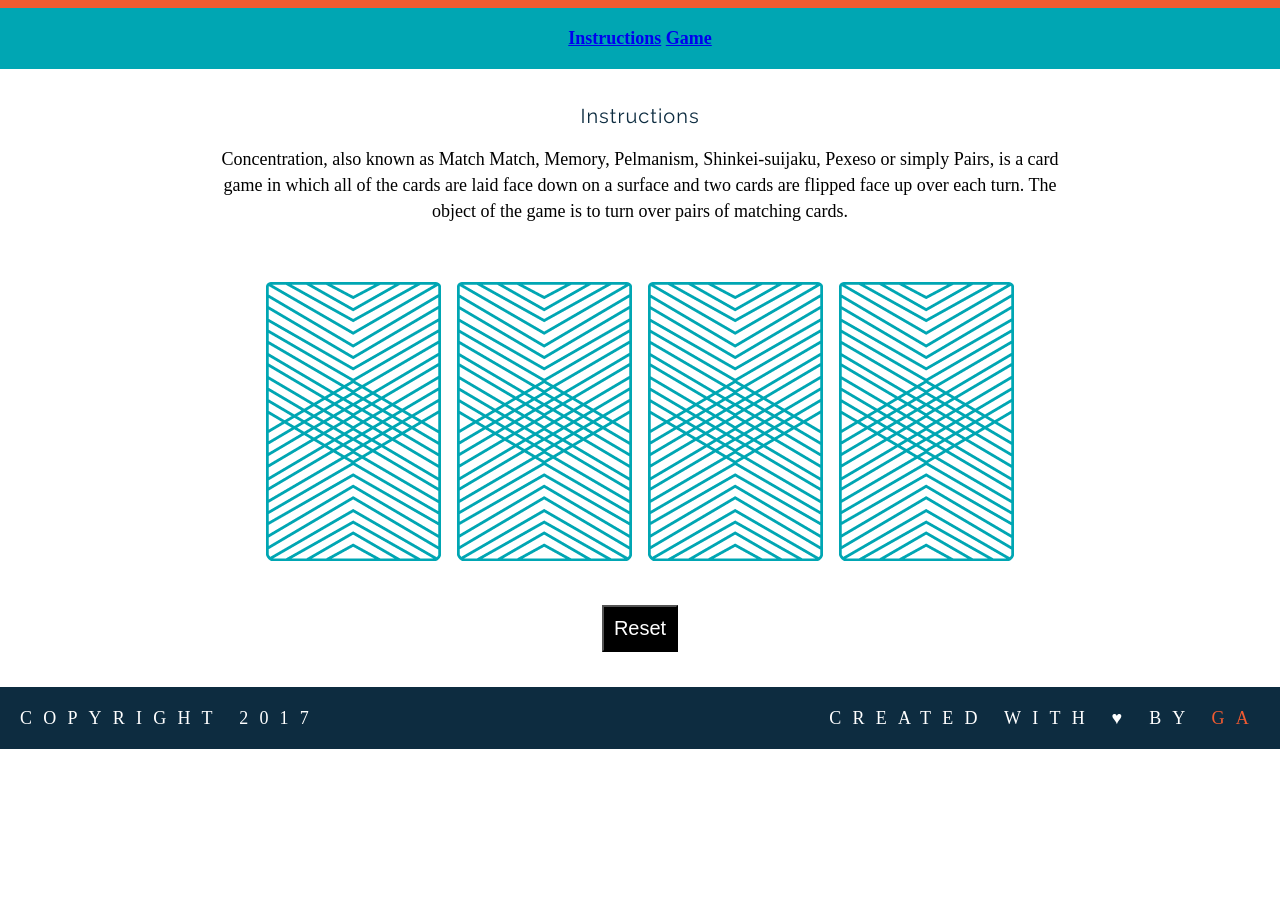
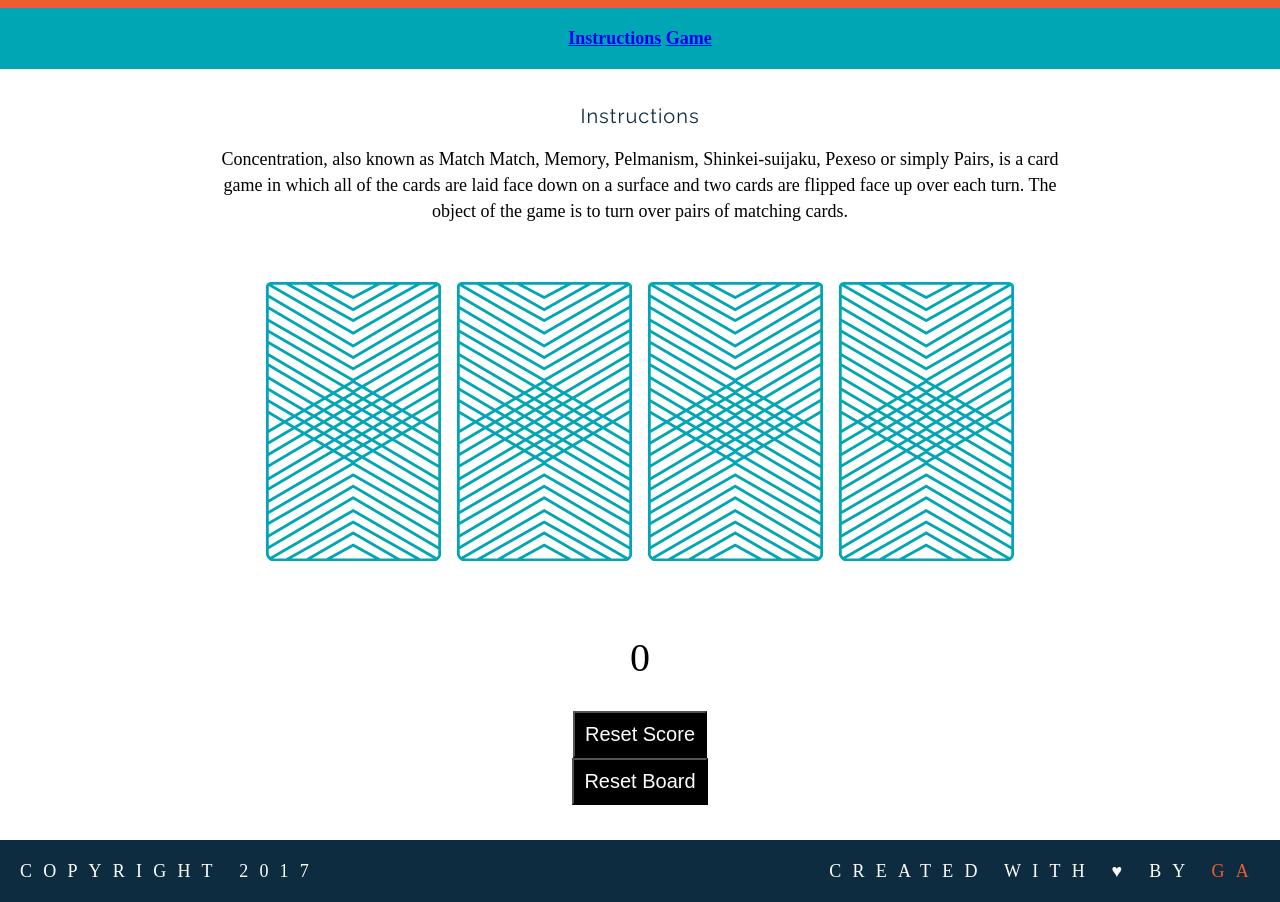
Before and after one commit to EdwardGillard/wdi-fundamentals-memorygame, a plain HTML site: page memory_game/index.html in a window 1280 px wide. Shown: the part 105-1007 px from the top of the page. Before the commit the page ends 854 px from the top, so only its background shows below. Drawn offline with Linux system fonts and the light colour scheme; a web font is replaced by a local one.

Commit message:
added board reset and score reset

```diff
--- a/memory_game/JS/main.js
+++ b/memory_game/JS/main.js
@@ -25,13 +25,20 @@ let cardsInPlay = [];
 let cardElement = [];
 const resetBoardButton = document.getElementById('resetButton');
 resetBoardButton.addEventListener('click', resetBoard);
+const scoreDisplay = document.querySelector('.scorePrint');
+let score = 0;
+const resetScore = document.querySelector('.resetScoreButton');
+resetScore.addEventListener('click', resetScoreBoard);
 
 function checkForMatch() {
+	let x = 0;
 	if (cardsInPlay[0] === cardsInPlay[1]) {
 		alert("You found a match!");
+		score += 5
+		scoreDisplay.textContent = score;
 	} else {
 		alert("Sorry, try again.");
-}
+	}
 };
 
 function createBoard() {
@@ -62,6 +69,11 @@ function resetBoard(){
 		allCards[i].setAttribute('src', 'images/back.png');
 	}
 	cardsInPlay = []
+}
 
+function resetScoreBoard(){
+	score = 0
+	scoreDisplay.textContent = score;
 }
+
 createBoard();
--- a/memory_game/css/main.css
+++ b/memory_game/css/main.css
@@ -93,3 +93,15 @@ footer {
 	height:0;
 	font-size: 0;
 }
+.scorePrint{
+	text-align: center;
+	font-size: 40px;
+	font-weight: 500;
+}
+.resetScoreButton {
+	background: #000000;
+	color: #FFFFFF;
+	font-size: 20px;
+	padding:10px;
+	margin: -10px, 0px;
+}
--- a/memory_game/index.html
+++ b/memory_game/index.html
@@ -21,7 +21,11 @@
 </div>
     <div id="game-board" class="board clearfix">
 </div>
-<button id="resetButton"> Reset </button>
+<div>
+    <p class = "scorePrint">0</p>
+    <button class = "resetScoreButton"> Reset Score </button>
+    </div>
+<button id="resetButton"> Reset Board </button>
 </main>
 <footer class="clearfix"> <p class="copyright"> Copyright 2017</p>
 <p class="message"> Created with &hearts; by <span class="name">GA</span> </p>
```
